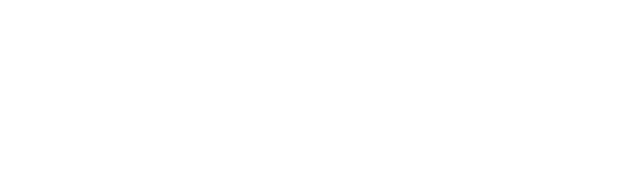
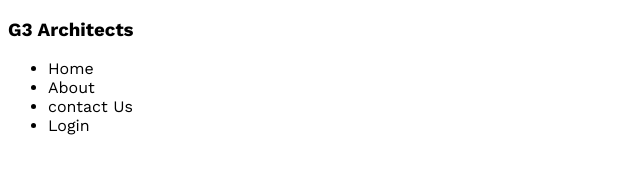
Before and after one commit to sagor0901/architects-web, a plain HTML site: page index.html in a window 1280 px wide. Shown: the whole page, without its empty margins (0-640 px from the left). Drawn offline with nearby package versions, Linux system fonts and the light colour scheme.

Commit message:
added google font

```diff
--- a/index.html
+++ b/index.html
@@ -6,8 +6,18 @@
     <title>architects</title>
     <link rel="stylesheet" href="styles/archites.css">
 </head>
-<body>
-    <header></header>
+<body class="work-sans-font">
+    <header>
+        <nav class="navbar">
+            <h3 class="brand">G3 Architects</h3>
+            <ul>
+                <li>Home</li>
+                <li>About</li>
+                <li>contact Us</li>
+                <li>Login</li>
+            </ul>
+        </nav>
+    </header>
     <main></main>
     <footer></footer>
 </body>
--- a/styles/archites.css
+++ b/styles/archites.css
@@ -0,0 +1,8 @@
+/* font style  */
+@import url('https://fonts.googleapis.com/css2?family=Work+Sans:ital,wght@0,100..900;1,100..900&display=swap');
+.work-sans-font{
+    font-family: "Work Sans", sans-serif;
+    font-optical-sizing: auto;
+    font-weight: 400;
+    font-style: normal;
+  }
```
